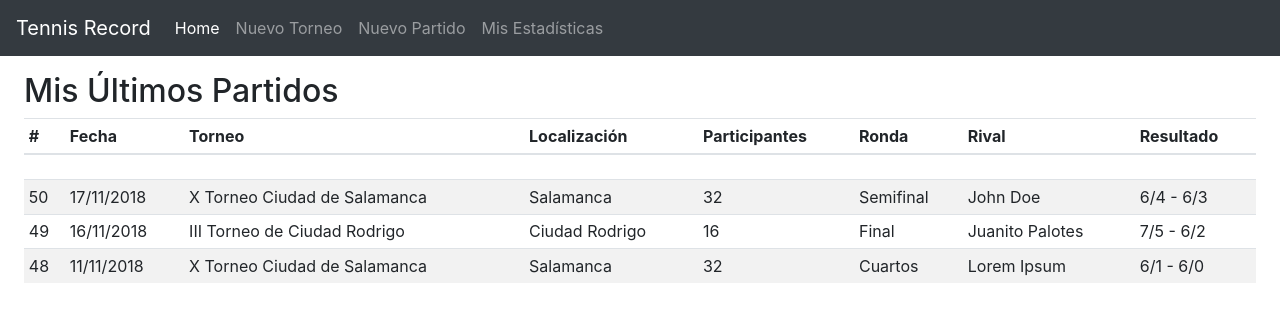
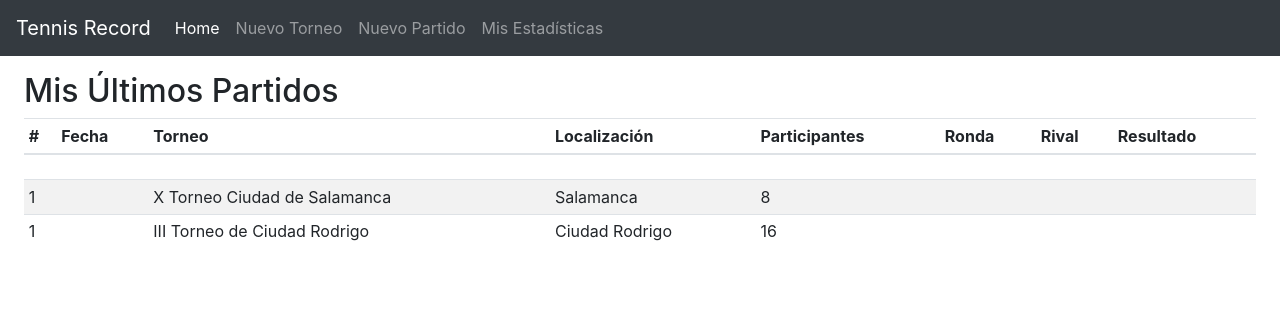
Before and after one commit to JParzival/Tennis_Record_Angular, an Angular app: page /home in a window 1280 px wide. Shown: the top 322 px of the page. Built offline with nearby package versions, Linux system fonts and the light colour scheme.

Commit message:
Iniciado sistema de servicios

```diff
--- a/src/app/app.component.ts
+++ b/src/app/app.component.ts
@@ -5,6 +5,7 @@ import { Component } from '@angular/core';
   templateUrl: './app.component.html',
   styleUrls: ['./app.component.css']
 })
+
 export class AppComponent
 {
   title = 'TennisRecord';
--- a/src/app/introducir-partido/introducir-partido.component.ts
+++ b/src/app/introducir-partido/introducir-partido.component.ts
@@ -1,5 +1,5 @@
 import { Component, OnInit } from '@angular/core';
-import {Router, ActivatedRoute} from '@angular/router';
+import {Router} from '@angular/router';
 
 @Component({
   selector: 'app-introducir-partido',
--- a/src/app/introducir-torneo/introducir-torneo.component.ts
+++ b/src/app/introducir-torneo/introducir-torneo.component.ts
@@ -1,5 +1,5 @@
 import { Component, OnInit } from '@angular/core';
-import {Router , ActivatedRoute} from '@angular/router';
+import {Router} from '@angular/router';
 
 @Component({
   selector: 'app-introducir-torneo',
--- /dev/null
+++ b/src/app/servicios/partidos.service.ts
@@ -0,0 +1,88 @@
+import { Injectable } from '@angular/core';
+import { HttpClient } from '@angular/common/http';
+import { map } from 'rxjs/operators';
+
+@Injectable({
+  providedIn: 'root'
+})
+
+export class PartidosService
+{
+
+  constructor( private http: HttpClient )
+  {
+  }
+
+  obtenerPartidosPorHttp()
+  {
+    const direccion = '/assets/estructura_torneos.json';
+    return this.http.get(direccion).pipe(
+                                          map (
+                                                (response: any) => response.torneos
+                                              )
+                                        );
+  }
+
+  obtenerPartidos()
+  {
+    return [
+            {
+              "torneos":
+              [
+                  {
+                      "idTorneo": 1,
+                      "nombreTorneo": "X Torneo Ciudad de Salamanca",
+                      "participantesTorneo": "8",
+                      "localizacionTorneo": "Salamanca",
+                      "rondasTorneo":
+                      [
+                          {
+                              "nombreRonda": "Cuartos",
+                              "rivalPartido": "Lorep Ipsum",
+                              "fechaPartido": "14/03/2019",
+                              "resultado":
+                              [
+                                  "6-1", "6-0"
+                              ]
+
+                          },
+                          {
+                              "nombreRonda": "Semifinal",
+                              "rivalPartido": "John Doe",
+                              "fechaPartido": "21/03/2019",
+                              "resultado":
+                              [
+                                  "6-4", "6-3"
+                              ]
+                          }
+                      ]
+
+                  },
+                  {
+                      "idTorneo": 2,
+                      "nombreTorneo": "III Torneo de Ciudad Rodrigo",
+                      "participantesTorneo": "16",
+                      "localizacionTorneo": "Ciudad Rodrigo",
+                      "rondasTorneo":
+                      [
+                          {
+                              "nombreRonda": "Octavos",
+                              "rivalPartido": "AAA BBB",
+                              "fechaPartido": "23/03/2019",
+                              "resultado":
+                              [
+                                  "1-6", "6-7"
+                              ]
+                          }
+                      ]
+
+                  }
+
+              ]
+          }
+        ]
+  }
+
+
+
+}
--- a/src/app/table-all-matches/table-all-matches.component.html
+++ b/src/app/table-all-matches/table-all-matches.component.html
@@ -25,6 +25,7 @@
 
           <h2>Mis Últimos Partidos</h2>
           <div class="table-responsive">
+
             <table class="table table-striped table-sm">
               <thead>
                 <tr>
@@ -40,7 +41,18 @@
               </thead>
               <br>
               <tbody>
-                <tr>
+                <tr *ngFor='let partido of partidos'>
+                  <td>1</td>
+                  <td>{{partido.rondasTorneo.fechaPartido}}</td>
+                  <td>{{partido.nombreTorneo}}</td>
+                  <td>{{partido.localizacionTorneo}}</td>
+                  <td>{{partido.participantesTorneo}}</td>
+                  <td>{{partido.rondasTorneo.nombreRonda}}</td>
+                  <td>{{partido.rondasTorneo.rivalPartido}}</td>
+                  <td>{{partido.rondasTorneo.resultado}}</td>
+                </tr>
+
+                <!--<tr>
                   <td>50</td>
                   <td>17/11/2018</td>
                   <td>X Torneo Ciudad de Salamanca</td>
@@ -69,7 +81,7 @@
                   <td>Cuartos</td>
                   <td>Lorem Ipsum</td>
                   <td>6/1 - 6/0</td>
-                </tr>
+                </tr>-->
               </tbody>
             </table>
           </div>
--- a/src/app/table-all-matches/table-all-matches.component.ts
+++ b/src/app/table-all-matches/table-all-matches.component.ts
@@ -1,4 +1,5 @@
 import { Component, OnInit } from '@angular/core';
+import { PartidosService } from '../servicios/partidos.service';
 
 @Component({
   selector: 'app-table-all-matches',
@@ -6,11 +7,27 @@ import { Component, OnInit } from '@angular/core';
   styleUrls: ['./table-all-matches.component.css']
 })
 
-export class TableAllMatchesComponent implements OnInit {
+export class TableAllMatchesComponent implements OnInit
+{
+  partidos = [];
 
-  constructor() { }
+  ngOnInit()
+  {
 
-  ngOnInit() {
+  }
+
+
+  constructor(private partidosService: PartidosService)
+  {
+      partidosService.obtenerPartidosPorHttp().subscribe(
+                                                          (data: any) =>
+                                                          {
+                                                            console.log(data);
+                                                            this.partidos = data;
+                                                          }
+      );
+
+      console.log(this.partidos);
   }
 
 }
--- a/src/assets/estructura_torneos.json
+++ b/src/assets/estructura_torneos.json
@@ -3,28 +3,28 @@
     [
         {
             "idTorneo": 1,
-            "nombreTorneo": "",
-            "participantesTorneo": "",
-            "localizacionTorneo": "",
+            "nombreTorneo": "X Torneo Ciudad de Salamanca",
+            "participantesTorneo": "8",
+            "localizacionTorneo": "Salamanca",
             "rondasTorneo":
             [
                 {
-                    "nombreRonda": "",
-                    "rivalPartido": "",
-                    "fechaPartido": "",
+                    "nombreRonda": "Cuartos",
+                    "rivalPartido": "Lorep Ipsum",
+                    "fechaPartido": "14/03/2019",
                     "resultado":
                     [
-                        "", "", ""
+                        "6-1", "6-0"
                     ]
 
                 },
                 {
-                    "nombreRonda": "",
-                    "rivalPartido": "",
-                    "fechaPartido": "",
+                    "nombreRonda": "Semifinal",
+                    "rivalPartido": "John Doe",
+                    "fechaPartido": "21/03/2019",
                     "resultado":
                     [
-                        "", "", ""
+                        "6-4", "6-3"
                     ]
                 }
             ]
@@ -32,18 +32,18 @@
         },
         {
             "idTorneo": 2,
-            "nombreTorneo": "",
-            "participantesTorneo": "",
-            "localizacionTorneo": "",
+            "nombreTorneo": "III Torneo de Ciudad Rodrigo",
+            "participantesTorneo": "16",
+            "localizacionTorneo": "Ciudad Rodrigo",
             "rondasTorneo":
             [
                 {
-                    "nombreRonda": "",
-                    "rivalPartido": "",
-                    "fechaPartido": "",
+                    "nombreRonda": "Octavos",
+                    "rivalPartido": "AAA BBB",
+                    "fechaPartido": "23/03/2019",
                     "resultado":
                     [
-                        "", "", ""
+                        "1-6", "6-7"
                     ]
                 }
             ]
```
Also changed, not shown: src/app/app.module.ts (+6 -2 lines), src/app/estadisticas/estadisticas.component.ts (+7 -3 lines), src/app/navbar/navbar.component.ts (+7 -3 lines), 1 other file (tests, documents, lock files or other folders).
